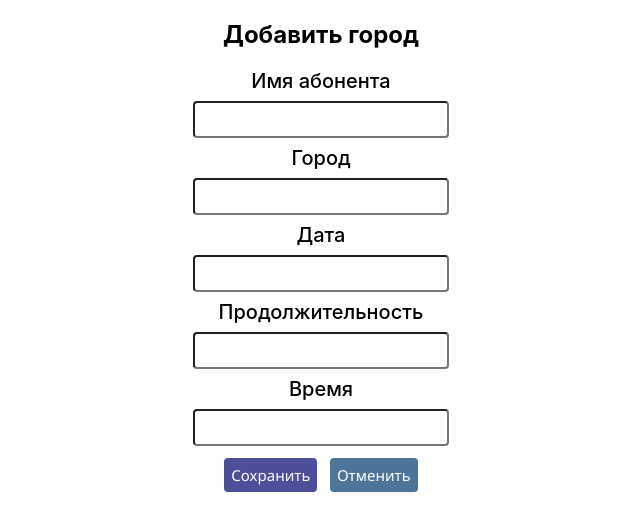
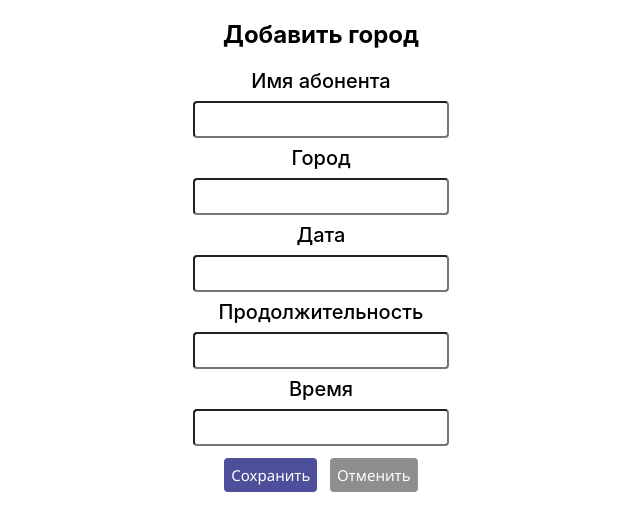
Before and after one commit to eshabakhov/PCAFrontEnd, a React (Create React App) app: page /calls in a window 1280 px wide. Shown: the top 530 px of the page, without its empty margins (319-959 px from the left). Built offline with nearby package versions, Linux system fonts and the light colour scheme.

Commit message:
кнопочбки

```diff
--- a/src/entities/abonents/abonentAdd.js
+++ b/src/entities/abonents/abonentAdd.js
@@ -57,7 +57,7 @@ function AbonentAdd(props) {
                 </FormGroup>
                 <FormGroup>
                     <Button className={classes.button_com} type="submit">Сохранить</Button>{' '}
-                    <Button className={classes.button_delete} tag={Link} to="/">Отменить</Button>
+                    <Button className={classes.button_cancel} tag={Link} to="/">Отменить</Button>
                 </FormGroup>
             </Form>
         </Container>
--- a/src/entities/abonents/abonentEdit.js
+++ b/src/entities/abonents/abonentEdit.js
@@ -62,7 +62,7 @@ function AbonentEdit(props) {
                 </FormGroup>
                 <FormGroup>
                     <Button className={classes.button_com} type="submit">Сохранить</Button>{' '}
-                    <Button className={classes.button_delete} tag={Link} to="/">Отменить</Button>
+                    <Button className={classes.button_cancel} tag={Link} to="/">Отменить</Button>
                 </FormGroup>
             </Form>
         </Container>
--- a/src/entities/calls/callAdd.js
+++ b/src/entities/calls/callAdd.js
@@ -64,7 +64,7 @@ function CallAdd(props) {
                 </FormGroup>
                 <FormGroup>
                     <Button className={classes.button_com} type="submit">Сохранить</Button>{' '}
-                    <Button className={classes.button_delete} tag={Link} to="/">Отменить</Button>
+                    <Button className={classes.button_cancel} tag={Link} to="/">Отменить</Button>
                 </FormGroup>
             </Form>
         </Container>
--- a/src/entities/calls/callEdit.js
+++ b/src/entities/calls/callEdit.js
@@ -69,7 +69,7 @@ function CallEdit(props) {
                 </FormGroup>
                 <FormGroup>
                     <Button className={classes.button_com} type="submit">Сохранить</Button>{' '}
-                    <Button className={classes.button_delete} tag={Link} to="/">Отменить</Button>
+                    <Button className={classes.button_cancel} tag={Link} to="/">Отменить</Button>
                 </FormGroup>
             </Form>
         </Container>
--- a/src/entities/city/cityAdd.js
+++ b/src/entities/city/cityAdd.js
@@ -66,7 +66,7 @@ function CityAdd(props) {
                 </FormGroup>
                 <FormGroup>
                     <Button className={classes.button_com} type="submit">Сохранить</Button>{' '}
-                    <Button className={classes.button_delete} tag={Link} to="/">Отменить</Button>
+                    <Button className={classes.button_cancel} tag={Link} to="/">Отменить</Button>
                 </FormGroup>
             </Form>
         </Container>
--- a/src/entities/city/cityEdit.js
+++ b/src/entities/city/cityEdit.js
@@ -72,7 +72,7 @@ function CityEdit(props) {
                 </FormGroup>
                 <FormGroup>
                     <Button className={classes.button_com} type="submit">Сохранить</Button>{' '}
-                    <Button className={classes.button_delete} tag={Link} to="/">Отменить</Button>
+                    <Button className={classes.button_cancel} tag={Link} to="/">Отменить</Button>
                 </FormGroup>
             </Form>
         </Container>
--- a/src/entities/users/userAdd.js
+++ b/src/entities/users/userAdd.js
@@ -92,7 +92,7 @@ function UserAdd(props) {
                 </FormGroup>
                 <FormGroup>
                     <Button className={classes.button_com} type="submit">Сохранить</Button>{' '}
-                    <Button className={classes.button_delete} tag={Link} to="/">Отменить</Button>
+                    <Button className={classes.button_cancel} tag={Link} to="/">Отменить</Button>
                 </FormGroup>
             </Form>
         </Container>
--- a/src/entities/users/userEdit.js
+++ b/src/entities/users/userEdit.js
@@ -96,7 +96,7 @@ function UserEdit(props) {
                 </FormGroup>
                 <FormGroup>
                     <Button className={classes.button_com} type="submit">Сохранить</Button>{' '}
-                    <Button className={classes.button_delete} tag={Link} to="/users/">Отменить</Button>
+                    <Button className={classes.button_cancel} tag={Link} to="/users/">Отменить</Button>
                     <Button id={user.id} className={classes.button_delete}
                             onClick={handleRemoveClick}>Удалить</Button>
                 </FormGroup>
--- a/src/style.js
+++ b/src/style.js
@@ -52,9 +52,17 @@ const useStyles = createUseStyles({
         backgroundColor: "#4e4f9b"
     },
 
+    button_cancel: {
+        ...button,
+        backgroundColor: "#8e8e8e",
+        "&:hover": {
+            backgroundColor: "#c9c9c9"
+        }
+    },
+
     button_delete: {
         ...button,
-        backgroundColor: "#4d7499"
+        backgroundColor: "#ad0606"
     },
 
     label: {
```
